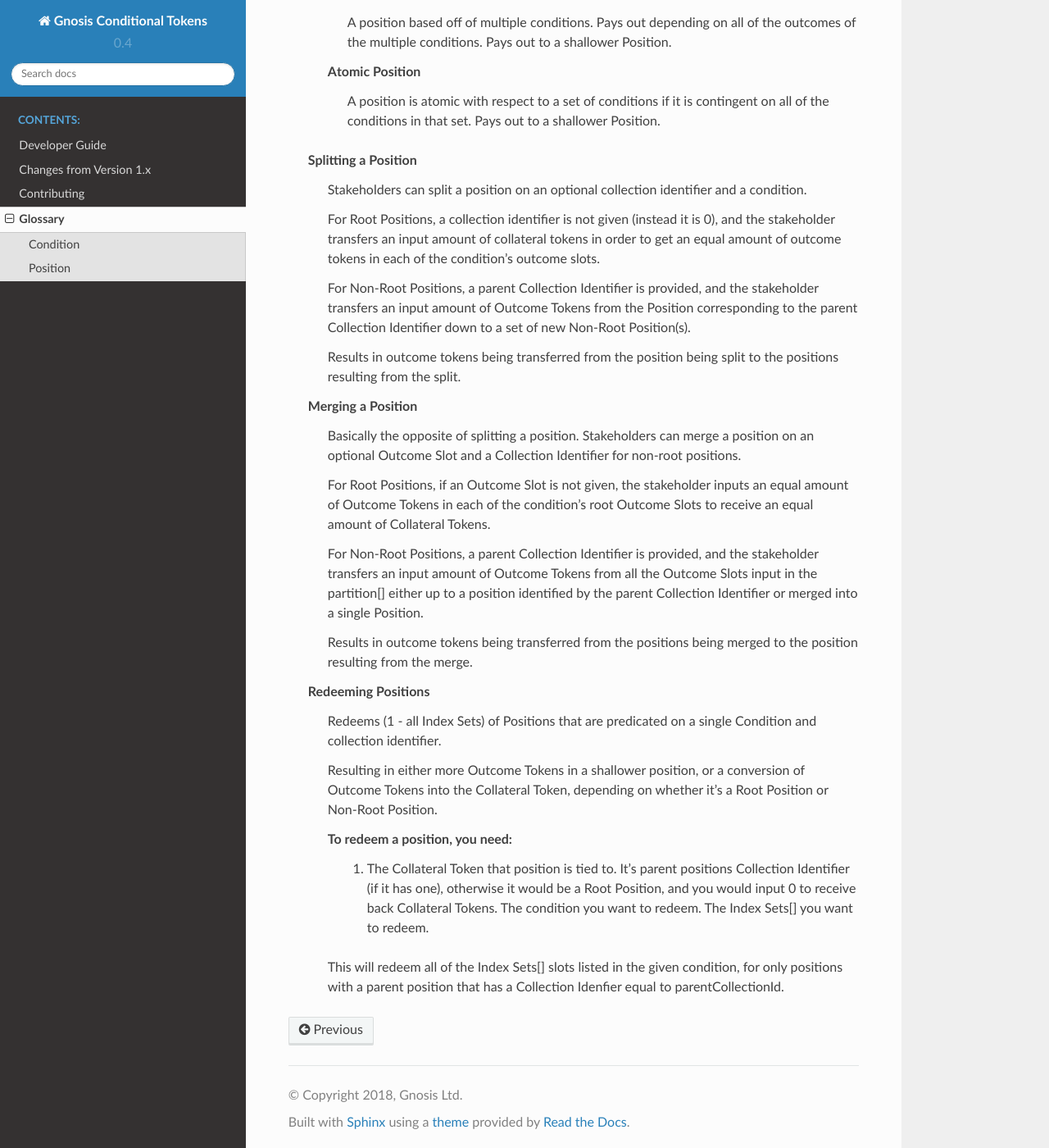
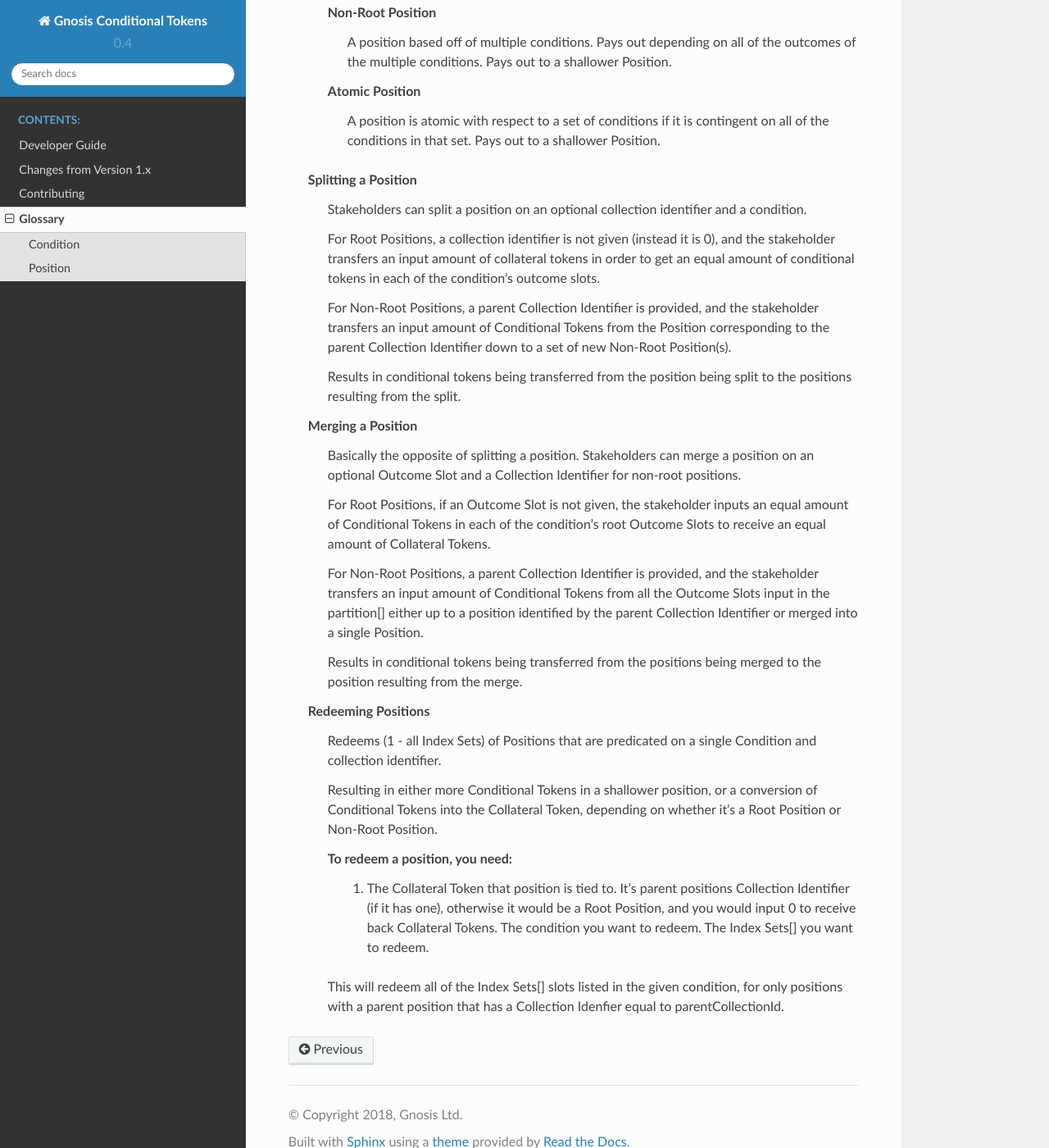
Before and after one commit to venustar1228/conditional-tokens-contracts, a Sphinx documentation site: the page built from docs/glossary.rst, in a window 1280 px wide and 1400 px high, scrolled down 2284 px. Shown: the whole window at 82% size. Built offline with Sphinx 7.4.7 and the Read the Docs theme 2.0.0, drawn with Linux system fonts in a browser that asks for light colours; some of the changed text lies outside the part shown.

Commit message:
Rename "outcome tokens" to "conditional tokens"

```diff
--- a/docs/glossary.rst
+++ b/docs/glossary.rst
@@ -13,7 +13,7 @@ Condition
     *Identified by keccak256(oracle . questionId . outcomeSlotCount)*
 
     **Outcome Slot**
-        Defines the redemption rate of Outcome Tokens. Outcome Tokens convert to a proportion of collateral depending on the outcome resolution of a set of conditions.
+        Defines the redemption rate of Conditional Tokens. Conditional Tokens convert to a proportion of collateral depending on the outcome resolution of a set of conditions.
 
         Outcome Slots can either be unresolved (when the condition hasn’t been reported on) or resolved (after condition resolution).
 
@@ -34,7 +34,7 @@ Condition
 *********
 Position
 *********
-    A set of conditions, along with a non-empty proper subset of Outcome Slots for each condition (represents a combination of one or many Outcome Slots from multiple conditions) represented as a DAG (Directed Acyclic Graph) and tied to a specific stakeholder, Collateral Token, and amount of Outcome Tokens.
+    A set of conditions, along with a non-empty proper subset of Outcome Slots for each condition (represents a combination of one or many Outcome Slots from multiple conditions) represented as a DAG (Directed Acyclic Graph) and tied to a specific stakeholder, Collateral Token, and amount of Conditional Tokens.
 
     Representing a specific stakeholders stake in a certain condition(s) Outcome Slots as an ERC1155 token.
 
@@ -44,7 +44,7 @@ Position
         Condition(s)
         IndexSet(s)
         CollateralToken
-        Outcome Tokens
+        Conditional Tokens
 
     *Identified by the hash of a H(Collateral Token, Collection Identifier)*
 
@@ -62,10 +62,10 @@ Position
     **Collateral Token**
         An ERC20 token used to create stake in positions.
 
-    **Outcome Tokens**
-        For a given Collection Identifier, a stakeholder may express a belief in what that Collection Identifier of Outcome Slots represents by using a collateral token to create a position from the Collection Identifier and holding Outcome Tokens in that slot.
+    **Conditional Tokens**
+        For a given Collection Identifier, a stakeholder may express a belief in what that Collection Identifier of Outcome Slots represents by using a collateral token to create a position from the Collection Identifier and holding Conditional Tokens in that slot.
 
-        For non-root positions, redemption will convert Outcome Tokens into stake in a shallower position. For root positions, redemption will convert Outcome Tokens into Collateral Tokens.
+        For non-root positions, redemption will convert Conditional Tokens into stake in a shallower position. For root positions, redemption will convert Conditional Tokens into Collateral Tokens.
 
     **Position Depth**
         The number of conditions a position is based off of. Terminology is chosen because positions form a DAG which is very tree-like. Shallow positions have few conditions, and deep positions have many conditions.
@@ -82,25 +82,25 @@ Position
     **Splitting a Position**
         Stakeholders can split a position on an optional collection identifier and a condition.
 
-        For Root Positions, a collection identifier is not given (instead it is 0), and the stakeholder transfers an input amount of collateral tokens in order to get an equal amount of outcome tokens in each of the condition’s outcome slots.
+        For Root Positions, a collection identifier is not given (instead it is 0), and the stakeholder transfers an input amount of collateral tokens in order to get an equal amount of conditional tokens in each of the condition’s outcome slots.
 
-        For Non-Root Positions, a parent Collection Identifier is provided, and the stakeholder transfers an input amount of Outcome Tokens from the Position corresponding to the parent Collection Identifier down to a set of new Non-Root Position(s).
+        For Non-Root Positions, a parent Collection Identifier is provided, and the stakeholder transfers an input amount of Conditional Tokens from the Position corresponding to the parent Collection Identifier down to a set of new Non-Root Position(s).
 
-        Results in outcome tokens being transferred from the position being split to the positions resulting from the split.
+        Results in conditional tokens being transferred from the position being split to the positions resulting from the split.
 
     **Merging a Position**
         Basically the opposite of splitting a position. Stakeholders can merge a position on an optional Outcome Slot and a Collection Identifier for non-root positions.
 
-        For Root Positions, if an Outcome Slot is not given, the stakeholder inputs an equal amount of Outcome Tokens in each of the condition’s root Outcome Slots to receive an equal amount of Collateral Tokens.
+        For Root Positions, if an Outcome Slot is not given, the stakeholder inputs an equal amount of Conditional Tokens in each of the condition’s root Outcome Slots to receive an equal amount of Collateral Tokens.
 
-        For Non-Root Positions, a parent Collection Identifier is provided, and the stakeholder transfers an input amount of Outcome Tokens from all the Outcome Slots input in the partition[] either up to a position identified by the parent Collection Identifier or merged into a single Position.
+        For Non-Root Positions, a parent Collection Identifier is provided, and the stakeholder transfers an input amount of Conditional Tokens from all the Outcome Slots input in the partition[] either up to a position identified by the parent Collection Identifier or merged into a single Position.
 
-        Results in outcome tokens being transferred from the positions being merged to the position resulting from the merge.
+        Results in conditional tokens being transferred from the positions being merged to the position resulting from the merge.
 
     **Redeeming Positions**
         Redeems (1 - all Index Sets) of Positions that are predicated on a single Condition and collection identifier.
 
-        Resulting in either more Outcome Tokens in a shallower position, or a conversion of Outcome Tokens into the Collateral Token, depending on whether it’s a Root Position or Non-Root Position.
+        Resulting in either more Conditional Tokens in a shallower position, or a conversion of Conditional Tokens into the Collateral Token, depending on whether it’s a Root Position or Non-Root Position.
 
         To redeem a position, you need:
          1. The Collateral Token that position is tied to.
```
Also changed, not shown: docs/changes-from-v1.rst (+9 -9 lines), docs/developer-guide.rst (+11 -13 lines).
